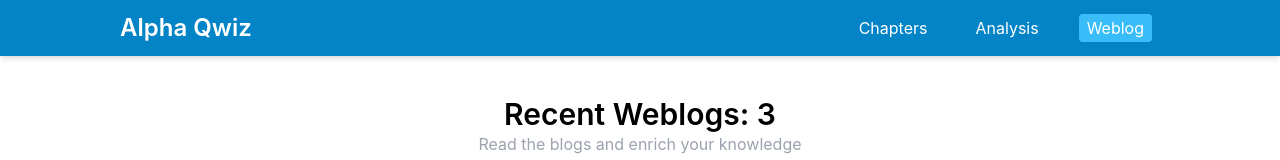
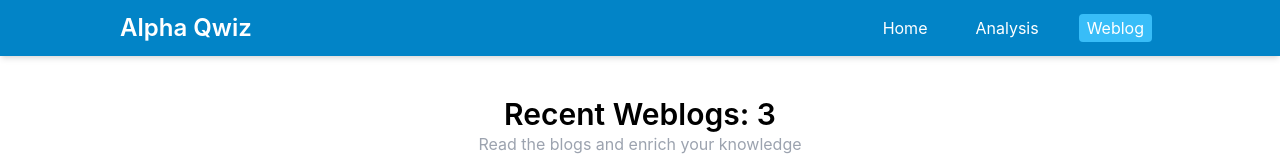
Before and after one commit to eyafi-swe/alpha-qwiz, a React (Create React App) app: page /weblog in a window 1280 px wide. Shown: the top 160 px of the page. Built offline with nearby package versions, Linux system fonts and the light colour scheme.

Commit message:
Navlink made home

```diff
--- a/src/Components/Blog/Blog.js
+++ b/src/Components/Blog/Blog.js
@@ -3,7 +3,7 @@ import React from 'react';
 const Blog = ({ blog }) => {
     const { title, image, date, author, description } = blog;
     return (
-        <div className='border bg-slate-200 rounded-md'>
+        <div className='border bg-slate-200 rounded-md shadow-lg shadow-slate-500'>
             <img src={image} alt="" className='rounded-t-md' />
             <div className='px-3 my-3'>
                 <p className='text-gray-600 text-sm'>{date} by <span className='text-base text-orange-600 font-semibold'>{author}</span></p>
--- a/src/Components/NavLinks/NavLinks.js
+++ b/src/Components/NavLinks/NavLinks.js
@@ -7,9 +7,6 @@ const NavLinks = (props) => {
   return (
     <div className=''>
       <NavLink className = {`mx-4 hover:bg-sky-400  rounded px-2 py-1 ${location.pathname === rout.path ? 'bg-sky-400' : ''}`} to={rout.path}>{rout.name}</NavLink>
-      {/* <NavLink className = 'mx-4 hover:bg-slate-400 px-2 py-1' to={rout.path} style={({ isActive }) =>
-        isActive ? activeStyle : undefined
-      }>{rout.name}</NavLink> */}
     </div>
   );
 };
--- a/src/Components/Navbar/Navbar.js
+++ b/src/Components/Navbar/Navbar.js
@@ -4,7 +4,7 @@ import NavLinks from '../NavLinks/NavLinks';
 const Navbar = () => {
     const [open,setOpen] = useState(false);
     const routs = [
-        {id:1,name:"Chapters",path:"/"},
+        {id:1,name:"Home",path:"/"},
         {id:2,name:"Analysis",path:"/analysis"},
         {id:3,name:"Weblog",path:"/weblog"}
     ]
--- a/src/Components/QuizQuestion/QuizQuestion.js
+++ b/src/Components/QuizQuestion/QuizQuestion.js
@@ -14,7 +14,7 @@ const QuizQuestion = ({ qstion, serial }) => {
         }
         console.log(correctAnswer, selected, isCorrect)
     }
-    const notify = () => isCorrect ? toast("Wow so easy!") : toast("Not Cool! You may google it.");
+    const notify = () => isCorrect ? toast("Great Job. So easy!") : toast("Not Cool! You may google it.");
     const showCorrectAnswer = () => toast("Correct answer: "+correctAnswer);
     return (
         <div className='border container lg:w-1/2 mx-auto bg-slate-100 mt-10 px-5 py-2 rounded-lg'>
```
